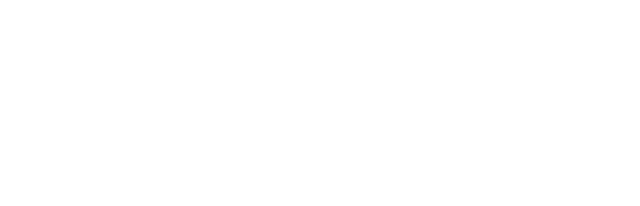
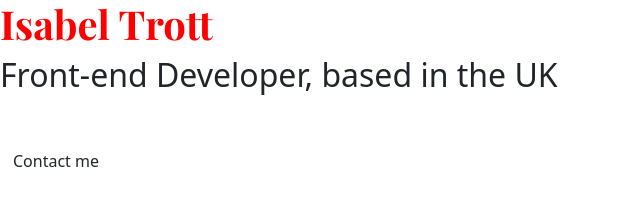
Before and after one commit to IzzyTrott/portfolio, a plain HTML site: page index.html in a window 1280 px wide. Shown: the whole page, without its empty margins (0-640 px from the left). Drawn offline with nearby package versions, Linux system fonts and the light colour scheme; a web font is replaced by a local one.

Commit message:
html for homepage hero section

```diff
--- a/index.html
+++ b/index.html
@@ -4,7 +4,6 @@
     <meta charset="UTF-8" />
     <meta name="viewport" content="width=hidevice-width, initial-scale=1.0" />
     <title>Isabel Trott Portfolio</title>
-    <link rel="stylesheet" href="src/style.css" />
     <link
       href="https://cdn.jsdelivr.net/npm/bootstrap@5.3.3/dist/css/bootstrap.min.css"
       rel="stylesheet"
@@ -17,6 +16,7 @@
       href="https://fonts.googleapis.com/css2?family=Playfair+Display:ital,wght@0,700;1,700&family=Poppins:wght@200;300;400;500;600&display=swap"
       rel="stylesheet"
     />
+     <link rel="stylesheet" href="src/style.css" />
      <script
       src="https://cdn.jsdelivr.net/npm/bootstrap@5.3.3/dist/js/bootstrap.bundle.min.js"
       integrity="sha384-YvpcrYf0tY3lHB60NNkmXc5s9fDVZLESaAA55NDzOxhy9GkcIdslK1eN7N6jIeHz"
@@ -26,9 +26,16 @@
       src="https://kit.fontawesome.com/a17fce91c9.js"
       crossorigin="anonymous"
     ></script>
-    <title>Isabel Trott Portfolio</title>
   </head>
   <body>
+    <div class="hero">
+    <h1>Isabel Trott</h1>
+    <h2 class="mb-5">Front-end Developer, based in the UK </h2>
+    <div>
+      <a href="#" class="btn btn-branding">Contact me</a>
+    </div>
+    </div>
+
 
   </body>
 </html>
```
